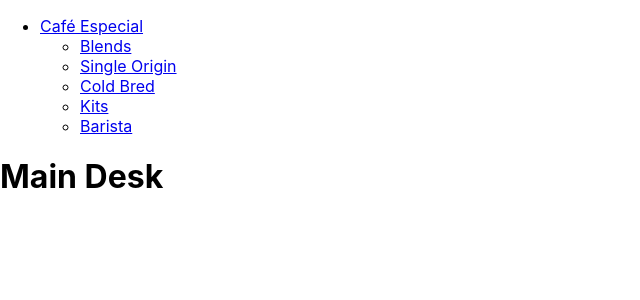
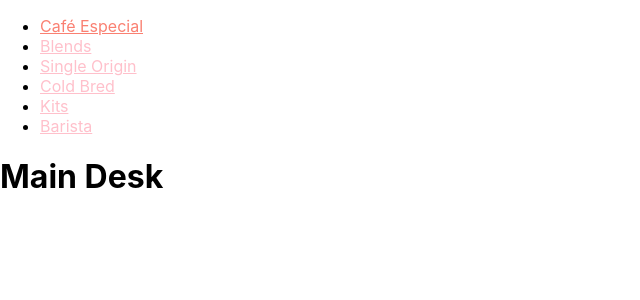
Before and after one commit to saorionline/bootstrap-4-notes, a React (Create React App) app in the folder react-saori/my-app/: page / in a window 1280 px wide. Shown: the top 300 px of the page, without its empty margins (0-640 px from the left). Built offline with nearby package versions, Linux system fonts and the light colour scheme.

Commit message:
version means sitemap refactoring

```diff
--- a/react-saori/my-app/src/sitemap.js
+++ b/react-saori/my-app/src/sitemap.js
@@ -1,53 +1,51 @@
 import React from 'react';
-import { Link } from 'react-router-dom';
+import { Link, NavLink } from 'react-router-dom';
 
 function Sitemap() {
     return (
-        /*
         <nav>
             <ul>
-                <li id="highInt">Tienda
-                    <ul class="inner-menu">
-                        <li id="me">Café Especial
-                                <ul class="inner-menu">
-                                    <li id="me">Blends</li>
-                                    <li id="me">Single Origin</li>
-                                    <li id="me">Cold Bred</li>
-                                    <li id="me">Kits</li>
-                                    <li id="me">Métodos</li>
-                                </ul>
-                        </li>
-                        <li>Merch</li>
-                    </ul>
-                </li>
-            </ul>
-        </nav>
-        Taken from https://codesandbox.io/p/github/saorionline/Coffee-Shop/BackGround */
-        <nav>
-            <ul>
-                <li>
-                    <Link to="/"> Café Especial</Link>
-                    <ul>
-                        <li>
-                            <Link to="/pages/blend">Blends</Link>
-                        </li>
-                        <li>
-                            <Link to="/pages/single">Single Origin</Link>
-                        </li>
-                        <li>
-                            <Link to="/pages/coldbred">Cold Bred</Link>
-                        </li>
-                        <li>
-                            <Link to="/pages/kit">Kits</Link>
-                        </li>
-                        <li>
-                            <Link to="/pages/barista">Barista</Link>
-                        </li>
-                    </ul>
-                </li>
+                {routes.map(route => (
+                    <li>
+
+                    <NavLink
+                      style={({ isActive}) => ({
+                        color: isActive ? 'salmon' : 'pink',
+                        })}
+                        to={route.to}
+                        >
+                        {route.text}
+                        </NavLink>
+                    </li>
+                ))}
             </ul>
         </nav>
     );
 }
+const routes = [];
+routes.push({
+    to: "/",
+    text: "Café Especial",
+});
+routes.push({
+    to: "/pages/blend",
+    text: "Blends",
+});
+routes.push({
+    to: "/pages/single",
+    text: "Single Origin",
+});
+routes.push({
+    to: "/pages/coldbred",
+    text: "Cold Bred",
+});
+routes.push({
+    to: "/pages/kit",
+    text: "Kits",
+});
+routes.push({
+    to: "/pages/barista",
+    text: "Barista",
+});
 
 export {Sitemap}
```
